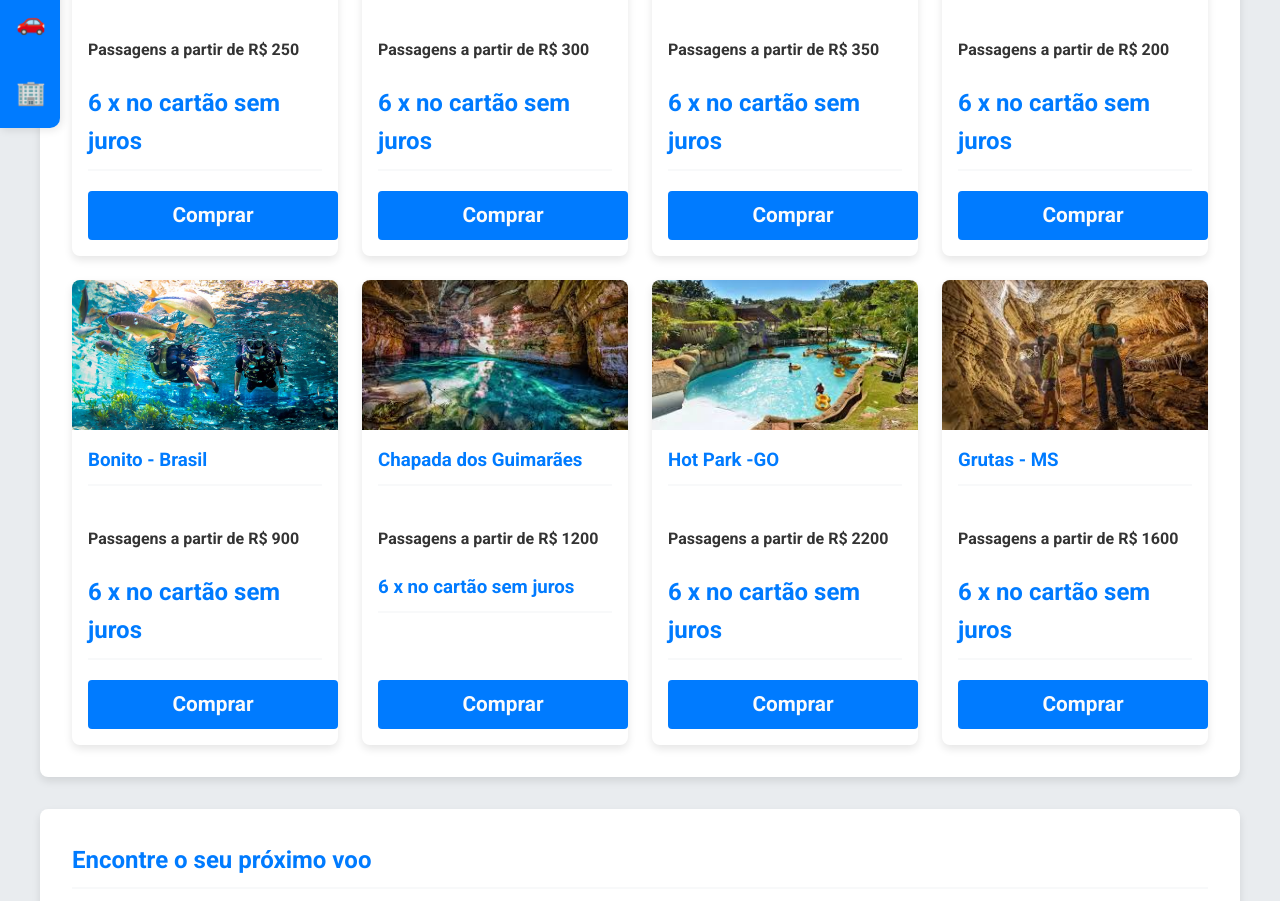
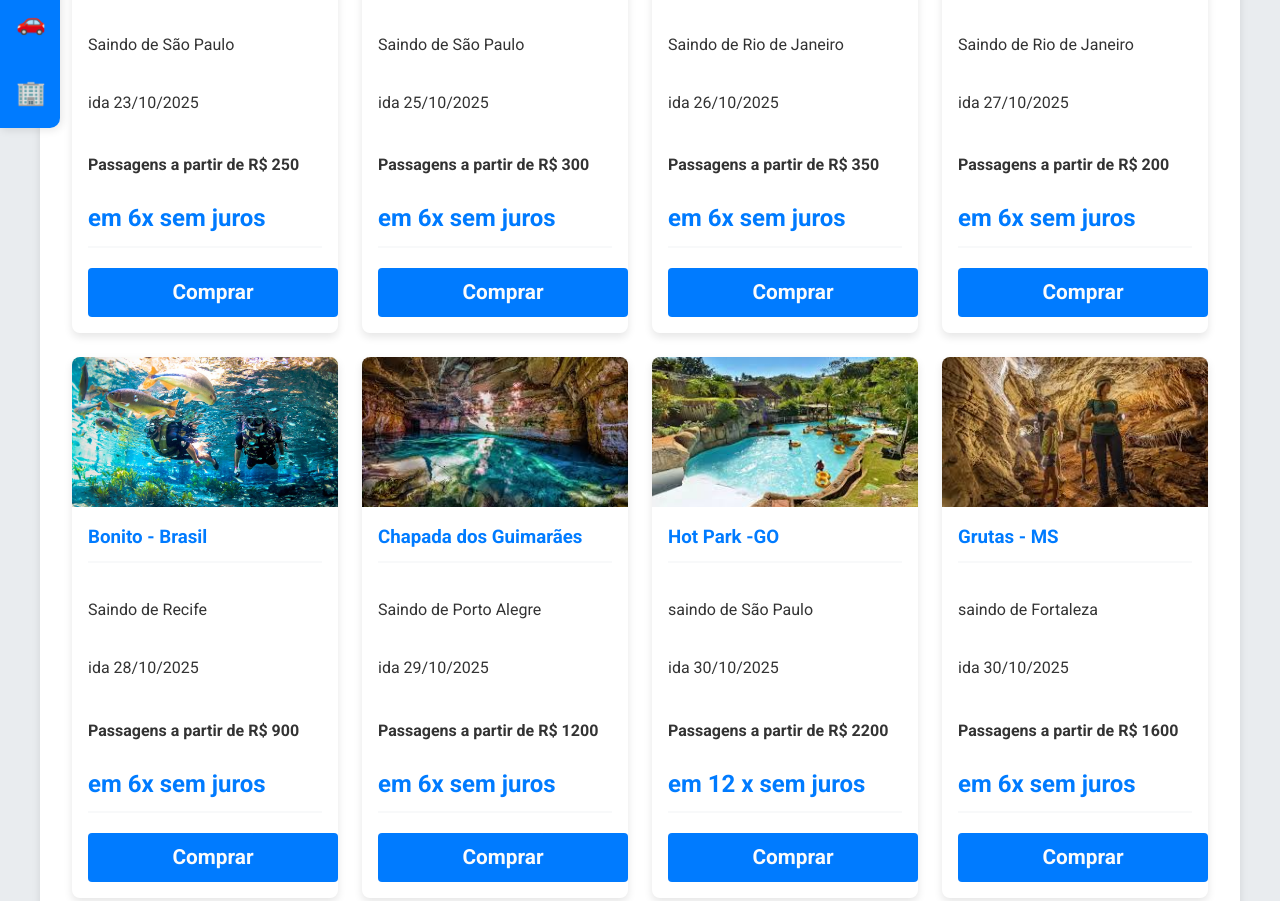
Before and after one commit to leoprojetos2024-collab/ViajarAgora, a plain HTML site: page index.html in a window 1280 px wide. Shown: the part 448-1349 px from the top of the page. Drawn offline with Linux system fonts and the light colour scheme.

Commit message:
atualização de cards e tela de login

```diff
--- a/index.html
+++ b/index.html
@@ -18,7 +18,8 @@
             <li><a href="pages/hoteis.html" title="Hoteis">🏨<span class="menu-text">Hoteis</span></a></li>
             <li><a href="pages/carros.html" title="Aluguel de Carros">🚗<span class="menu-text">Aluguel de
                         Carros</span></a></li>
-            <li><a href="pages/institucional.html" title="Institucional">🏢<span class="menu-text">Institucional</span></a></li>
+            <li><a href="pages/institucional.html" title="Institucional">🏢<span
+                        class="menu-text">Institucional</span></a></li>
 
         </ul>
     </div>
@@ -47,8 +48,10 @@
                     <img src="img/copacabana.jpg" alt="Rio de Janeiro">
                     <div class="offer-details">
                         <h3>Rio de Janeiro</h3>
+                        <p>Saindo de São Paulo</p>
+                        <p>ida 23/10/2025</p>
                         <h4>Passagens a partir de R$ 250 </h4>
-                        <h2>6 x no cartão sem juros</h2>
+                        <h2>em 6x sem juros</h2>
                         <a href="./pages/rio.html" class="btn">Comprar</a>
                     </div>
                 </div>
@@ -56,8 +59,10 @@
                     <img src="img/salvador.jpg" alt="Salvador">
                     <div class="offer-details">
                         <h3>Salvador</h3>
+                        <p>Saindo de São Paulo</p>
+                        <p>ida 25/10/2025</p>
                         <h4>Passagens a partir de R$ 300</h4>
-                        <h2>6 x no cartão sem juros</h2>
+                        <h2>em 6x sem juros</h2>
                         <a href="pages/login.html" class="btn">Comprar</a>
                     </div>
                 </div>
@@ -65,8 +70,10 @@
                     <img src="img/fortaleza.jpg" alt="Fortaleza">
                     <div class="offer-details">
                         <h3>Fortaleza</h3>
+                        <p>Saindo de Rio de Janeiro</p>
+                        <p>ida 26/10/2025</p>
                         <h4>Passagens a partir de R$ 350</h4>
-                           <h2>6 x no cartão sem juros</h2>
+                        <h2>em 6x sem juros</h2>
                         <a href="pages/login.html" class="btn">Comprar</a>
                     </div>
                 </div>
@@ -74,41 +81,55 @@
                     <img src="img/hotel sp.webp" alt="São Paulo">
                     <div class="offer-details">
                         <h3>São Paulo</h3>
+                        <p>Saindo de Rio de Janeiro</p>
+                        <p>ida 27/10/2025</p>
                         <h4>Passagens a partir de R$ 200</h4>
-                           <h2>6 x no cartão sem juros</h2>
+                        <h2>em 6x sem juros</h2>
                         <a href="pages/login.html" class="btn">Comprar</a>
                     </div>
                 </div>
-                 <div class="offer-card">
+                <div class="offer-card">
                     <img src="img/bonito.jpg" alt="Bonito-MS">
                     <div class="offer-details">
                         <h3>Bonito - Brasil</h3>
+                        <p>Saindo de Recife</p>
+                        <p>ida 28/10/2025</p>
                         <h4>Passagens a partir de R$ 900</h4>
-                           <h2>6 x no cartão sem juros</h2>
+                        <h2>em 6x sem juros</h2>
                         <a href="pages/login.html" class="btn">Comprar</a>
                     </div>
-                </div> <div class="offer-card">
+                </div>
+                <div class="offer-card">
                     <img src="img/chapada.jpg" alt="Chapada">
                     <div class="offer-details">
                         <h3>Chapada dos Guimarães</h3>
+                        <p>Saindo de Porto Alegre</p>
+                        <p>ida 29/10/2025</p>
                         <h4>Passagens a partir de R$ 1200</h4>
-                           <h3>6 x no cartão sem juros</h3>
+                        <h2>em 6x sem juros</h2>
                         <a href="pages/login.html" class="btn">Comprar</a>
                     </div>
-                </div> <div class="offer-card">
+                </div>
+                <div class="offer-card">
                     <img src="img/hotpark2.jpg" alt="Hot Park">
                     <div class="offer-details">
                         <h3>Hot Park -GO</h3>
+                        <p>saindo de São Paulo</p>
+                        <p>ida 30/10/2025</p>
                         <h4>Passagens a partir de R$ 2200</h4>
-                           <h2>6 x no cartão sem juros</h2>
+                        <h2>em 12 x sem juros</h2>
                         <a href="pages/login.html" class="btn">Comprar</a>
+
                     </div>
-                </div> <div class="offer-card">
+                </div>
+                <div class="offer-card">
                     <img src="img/grutas.jpg" alt="Grutas">
                     <div class="offer-details">
                         <h3>Grutas - MS</h3>
+                        <p>saindo de Fortaleza</p>
+                        <p>ida 30/10/2025</p>
                         <h4>Passagens a partir de R$ 1600</h4>
-                           <h2>6 x no cartão sem juros</h2>
+                        <h2>em 6x sem juros</h2>
                         <a href="pages/login.html" class="btn">Comprar</a>
                     </div>
                 </div>
@@ -171,13 +192,13 @@
                             <h3>Porto de Galinhas</h3>
                         </div>
                     </div>
-                      <div class="carousel-item">
+                    <div class="carousel-item">
                         <img src="img/hot_park_1.jpg" alt="Praia de Porto de Galinhas">
                         <div class="carousel-caption">
                             <h3>Porto de Galinhas</h3>
                         </div>
                     </div>
-                      <div class="carousel-item">
+                    <div class="carousel-item">
                         <img src="img/porto de galinhas.jpg" alt="Praia de Porto de Galinhas">
                         <div class="carousel-caption">
                             <h3>Porto de Galinhas</h3>
```
Also changed, not shown: pages/cadastro.html (+17 -0 lines).
